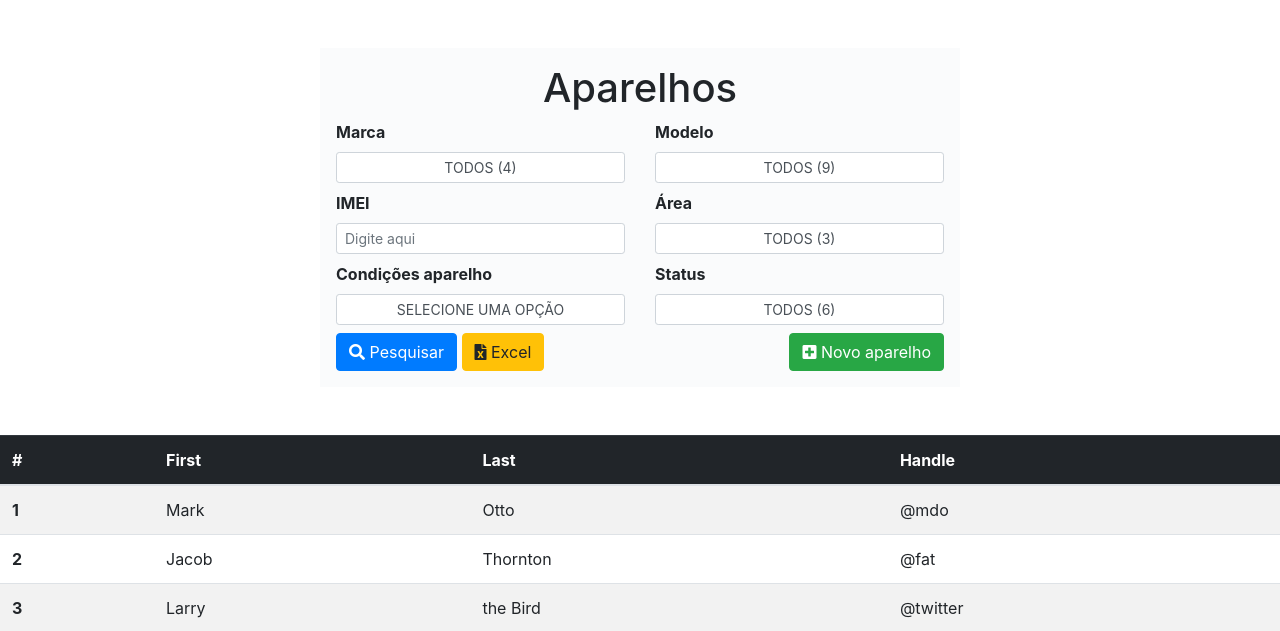
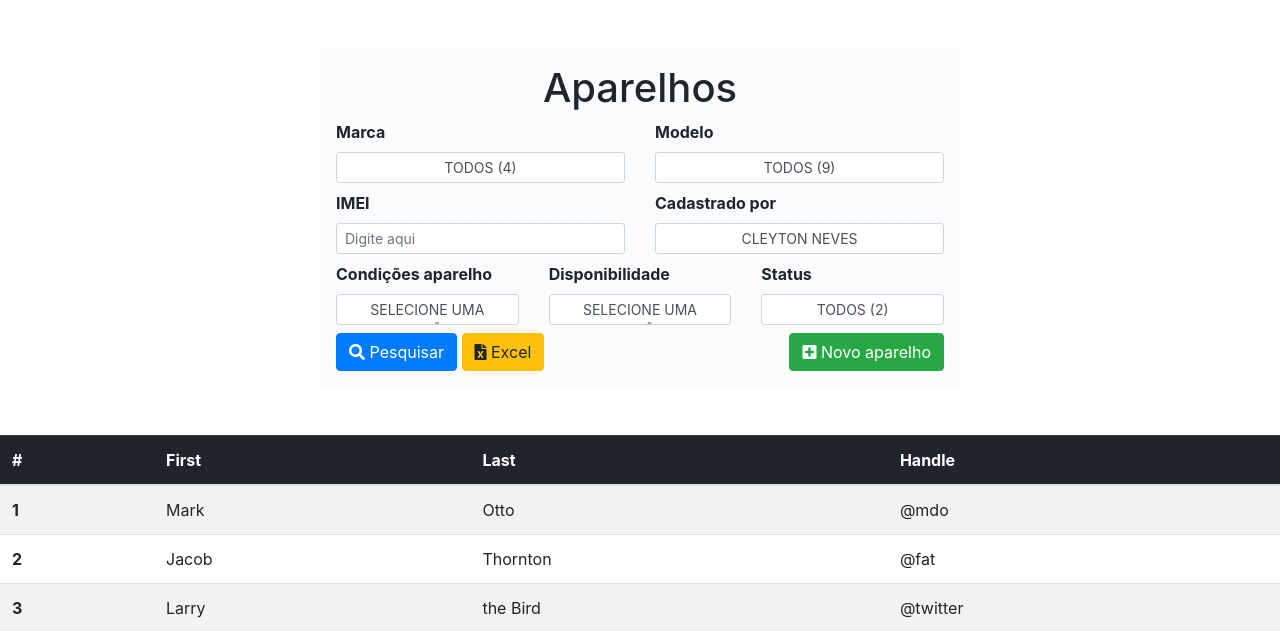
Before and after one commit to Goodnato/sistema_adm, a CodeIgniter app: page /sistemaadm/index.php/aparelhos/index in a window 1280 px wide. Shown: the part 56-687 px from the top of the page. Run offline with CodeIgniter, Linux system fonts and the light colour scheme; data comes from the database, SQL or seed files in the repository; tables that the repository leaves empty or names only in its code hold one stand-in row (values such as "Sample post").

Commit message:
Adicionei Status disponibilidade e Aparelhos model

```diff
--- a/application/controllers/Aparelhos.php
+++ b/application/controllers/Aparelhos.php
@@ -12,6 +12,7 @@ class Aparelhos extends CI_Controller
         $this->load->model('Marcas_model');
         $this->load->model('Modelos_model');
         $this->load->model('Status_condicoes_aparelhos_model');
+        $this->load->model('Status_disponibilidades_aparelhos_model');
     }
 
     public function index()
@@ -29,6 +30,8 @@ class Aparelhos extends CI_Controller
             'listaMarcas' => $this->Marcas_model->consultaTodasMarcasAtivas(),
             'listaModelos' => $this->Modelos_model->consultaTodosModelosAtivos(),
             'listaStatusCondicoes' => $this->Status_condicoes_aparelhos_model->consultaTodosStatusAtivos(),
+            'listaStatusDisponibilidades' => $this->Status_disponibilidades_aparelhos_model->consultaTodosStatusAtivos(),
+            'listaUsuariosCadastroAparelho' => $this->Aparelhos_model->consultaUsuariosCadastroAparelho()
         ];
 
         return $carregaView;
--- a/application/models/Aparelhos_model.php
+++ b/application/models/Aparelhos_model.php
@@ -5,4 +5,17 @@ defined('BASEPATH') or exit('No direct script access allowed');
 class Aparelhos_model extends CI_Model
 {
     private $tabela = 'aparelhos';
+
+    public function consultaUsuariosCadastroAparelho()
+    {
+    	$sql = "SELECT
+                    ap.id,
+                    us.nome
+                FROM {$this->tabela} AS ap
+                INNER JOIN usuarios AS us ON us.id = ap.id_usuario_registro";
+
+    	$query = $this->db->query($sql);
+
+        return $query->result_array();
+    }
 }
--- /dev/null
+++ b/application/models/Status_disponibilidades_aparelhos_model.php
@@ -0,0 +1,17 @@
+<?php
+
+defined('BASEPATH') or exit('No direct script access allowed');
+
+class Status_disponibilidades_aparelhos_model extends CI_Model
+{
+    private $tabela = 'status_disponibilidade_aparelhos';
+
+    public function consultaTodosStatusAtivos()
+    {
+    	$sql = "SELECT id, nome FROM {$this->tabela} WHERE status = " . STATUS_ATIVO;
+
+    	$query = $this->db->query($sql);
+
+        return $query->result_array();
+    }
+}
--- a/application/views/aparelhos/index.php
+++ b/application/views/aparelhos/index.php
@@ -31,32 +31,37 @@
                         <input type="text" class="form-control form-control-sm" id="pesquisaImei" placeholder="Digite aqui">
                     </div>
                     <div class="col">
-                        <label for="formGroupExampleInput" class="form-label">Área</label>
-                        <select id="example-getting-started4" multiple="multiple">
-                            <option value="1">One</option>
-                            <option value="2">Two</option>
-                            <option value="3">Three</option>
+                        <label for="pesquisaCadastradoPor" class="form-label">Cadastrado por</label>
+                        <select id="pesquisaCadastradoPor" multiple="multiple">
+                            <?php foreach ($listaUsuariosCadastroAparelho as $cadastradoPor) { ?>
+                                <option value="<?= $cadastradoPor['id'] ?>"><?= $cadastradoPor['nome'] ?></option>
+                            <?php } ?>
                         </select>
                     </div>
                 </div>
                 <div class="row mt-2">
-                    <div class="col-6">
-                        <label for="statusCondicoes" class="form-label">Condições aparelho</label>
-                        <select id="statusCondicoes" multiple="multiple">
+                    <div class="col-4">
+                        <label for="pesquisaStatusCondicoes" class="form-label">Condições aparelho</label>
+                        <select id="pesquisaStatusCondicoes" multiple="multiple">
                             <?php foreach ($listaStatusCondicoes as $status) { ?>
                                 <option value="<?= $status['id'] ?>"><?= $status['nome'] ?></option>
                             <?php } ?>
                         </select>
                     </div>
-                    <div class="col-6">
-                        <label for="formGroupExampleInput" class="form-label">Status</label><br>
-                        <select id="example-getting-started5" multiple="multiple">
-                            <option value="cheese">Cheese</option>
-                            <option value="tomatoes">Tomatoes</option>
-                            <option value="mozarella">Mozzarella</option>
-                            <option value="mushrooms">Mushrooms</option>
-                            <option value="pepperoni">Pepperoni</option>
-                            <option value="onions">Onions</option>
+                    <div class="col-4">
+                        <label for="pesquisaDisponibilidade" class="form-label">Disponibilidade</label><br>
+                        <select id="pesquisaDisponibilidade" multiple="multiple">
+                            <?php foreach ($listaStatusDisponibilidades as $status) { ?>
+                                <option value="<?= $status['id'] ?>"><?= $status['nome'] ?></option>
+                            <?php } ?>
+                        </select>
+                    </div>
+                    <div class="col-4">
+                        <label for="pesquisaStatus" class="form-label">Status</label><br>
+                        <select id="pesquisaStatus" multiple="multiple">
+                            <?php foreach (ARRAY_STATUS as $idStatus => $status) { ?>
+                                <option value="<?= $idStatus ?>"><?= $status ?></option>
+                            <?php } ?>
                         </select>
                     </div>
                 </div>
--- a/assets/js/aparelhos.js
+++ b/assets/js/aparelhos.js
@@ -20,7 +20,7 @@ $('#pesquisaModelo').multiselect({
 });
 $('#pesquisaModelo').multiselect('selectAll', false);
 
-$('#statusCondicoes').multiselect({
+$('#pesquisaCadastradoPor').multiselect({
     buttonWidth: '100%',
     includeSelectAllOption: true,
     selectAllText: 'TODOS',
@@ -29,9 +29,9 @@ $('#statusCondicoes').multiselect({
     nSelectedText: 'SELECIONADO(S)',
     buttonClass: 'form-control form-control-sm'
 });
-$('#statusCondicoes').multiselect('selectAll', false);
+$('#pesquisaCadastradoPor').multiselect('selectAll', false);
 
-$('#example-getting-started4').multiselect({
+$('#pesquisaStatusCondicoes').multiselect({
     buttonWidth: '100%',
     includeSelectAllOption: true,
     selectAllText: 'TODOS',
@@ -40,9 +40,9 @@ $('#example-getting-started4').multiselect({
     nSelectedText: 'SELECIONADO(S)',
     buttonClass: 'form-control form-control-sm'
 });
-$('#example-getting-started4').multiselect('selectAll', false);
+$('#pesquisaStatusCondicoes').multiselect('selectAll', false);
 
-$('#example-getting-started5').multiselect({
+$('#pesquisaDisponibilidade').multiselect({
     buttonWidth: '100%',
     includeSelectAllOption: true,
     selectAllText: 'TODOS',
@@ -51,7 +51,18 @@ $('#example-getting-started5').multiselect({
     nSelectedText: 'SELECIONADO(S)',
     buttonClass: 'form-control form-control-sm'
 });
-$('#example-getting-started5').multiselect('selectAll', false);
+$('#pesquisaDisponibilidade').multiselect('selectAll', false);
+
+$('#pesquisaStatus').multiselect({
+    buttonWidth: '100%',
+    includeSelectAllOption: true,
+    selectAllText: 'TODOS',
+    nonSelectedText: 'SELECIONE UMA OPÇÃO',
+    allSelectedText: 'TODOS',
+    nSelectedText: 'SELECIONADO(S)',
+    buttonClass: 'form-control form-control-sm'
+});
+$('#pesquisaStatus').multiselect('selectAll', false);
 
 $('#btnSalvarAparelho').click(function(event) {
     $(this)
```
